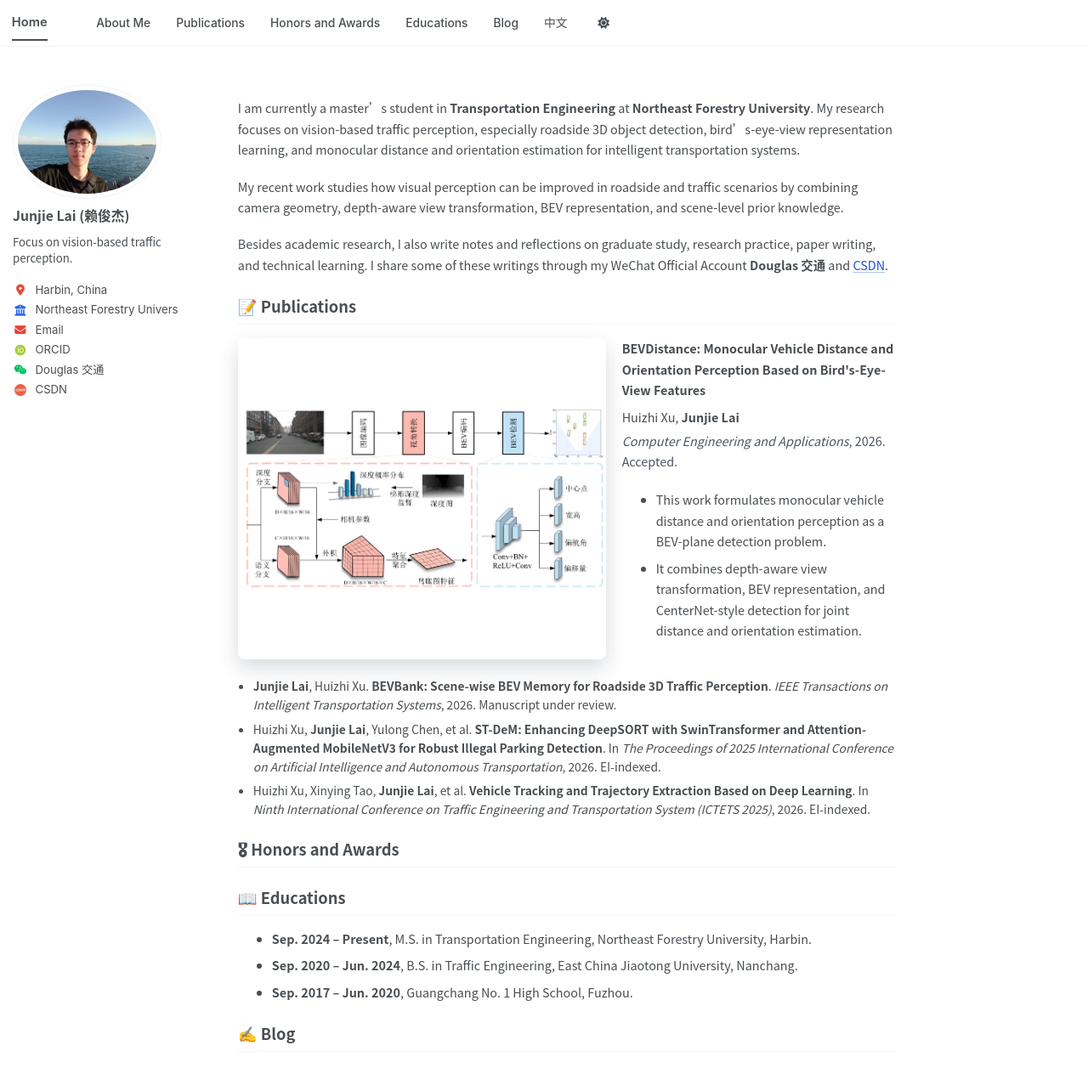
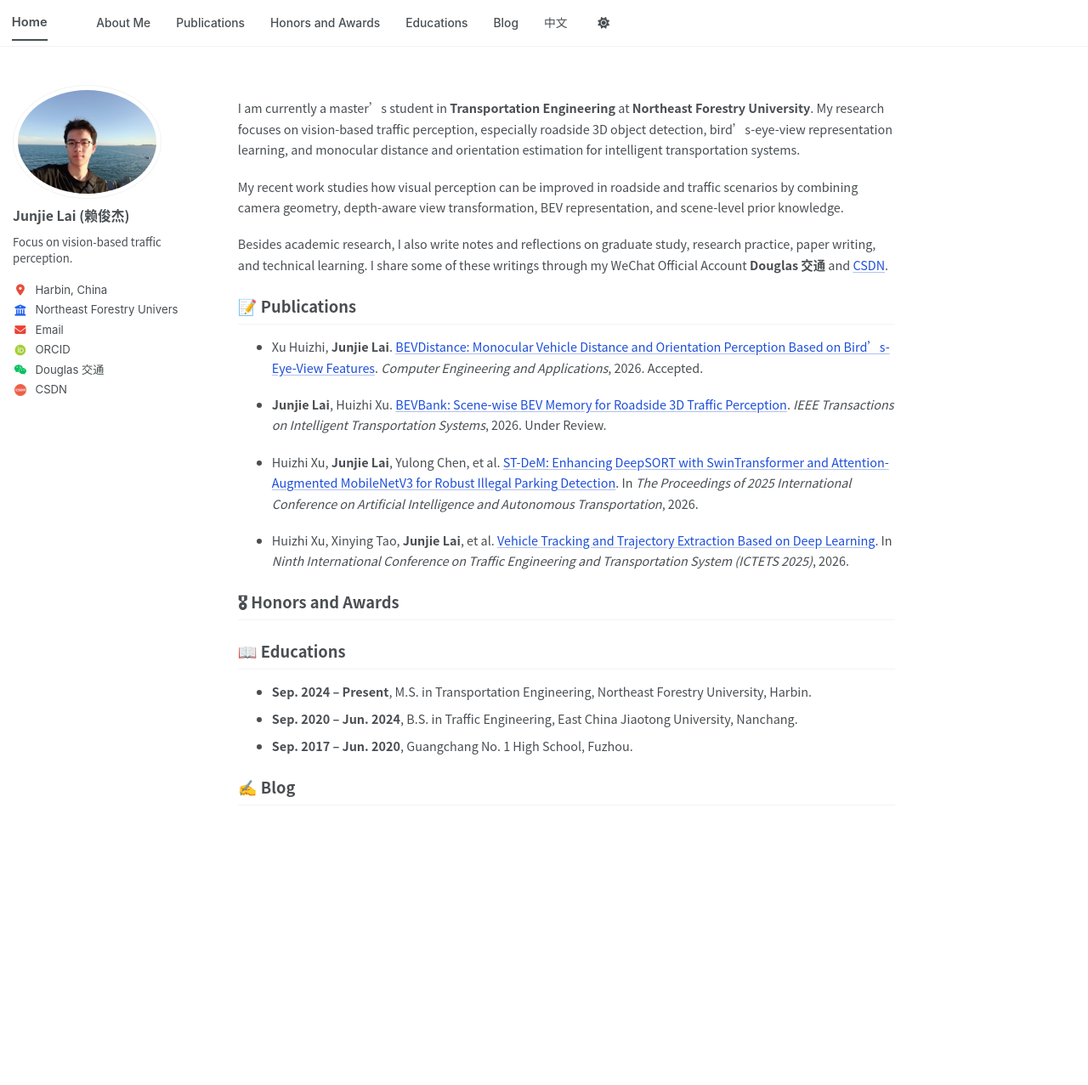
Before and after one commit to Douglassssss/Douglassssss.github.io, a Jekyll site: the page built from _pages/about.md, in a window 1280 px wide and 1317 px high. Shown: the top 1277 px of the window at 85% size. Built offline with Jekyll 4.4.1, drawn with Linux system fonts in a browser that asks for light colours; some web fonts are replaced; a script bundle is joined from its source files by our own code; library files that are not in the unit come from our copies.

Commit message:
Polish homepage style

```diff
--- a/_pages/about.md
+++ b/_pages/about.md
@@ -18,32 +18,13 @@ Besides academic research, I also write notes and reflections on graduate study,
 
 ## 📝 Publications {#publications}
 
-<div class="paper-box">
-  <div class="paper-box-image">
-    <img src="/images/bevdistance.jpg" alt="BEVDistance">
-  </div>
+- Xu Huizhi, **Junjie Lai**. [BEVDistance: Monocular Vehicle Distance and Orientation Perception Based on Bird's-Eye-View Features](). *Computer Engineering and Applications*, 2026. Accepted.
 
-  <div class="paper-box-text">
-    <p class="paper-title">BEVDistance: Monocular Vehicle Distance and Orientation Perception Based on Bird's-Eye-View Features</p>
+- **Junjie Lai**, Huizhi Xu. [BEVBank: Scene-wise BEV Memory for Roadside 3D Traffic Perception](). *IEEE Transactions on Intelligent Transportation Systems*, 2026. Under Review.
 
-<p class="paper-authors">Huizhi Xu, <strong>Junjie Lai</strong></p>
+- Huizhi Xu, **Junjie Lai**, Yulong Chen, et al. [ST-DeM: Enhancing DeepSORT with SwinTransformer and Attention-Augmented MobileNetV3 for Robust Illegal Parking Detection](). In *The Proceedings of 2025 International Conference on Artificial Intelligence and Autonomous Transportation*, 2026.
 
-<p class="paper-venue"><em>Computer Engineering and Applications</em>, 2026. Accepted.</p>
-
-<ul>
-  <li>This work formulates monocular vehicle distance and orientation perception as a BEV-plane detection problem.</li>
-  <li>It combines depth-aware view transformation, BEV representation, and CenterNet-style detection for joint distance and orientation estimation.</li>
-</ul>
-
-  </div>
-</div>
-
-<ul class="publication-list">
-  <li><strong>Junjie Lai</strong>, Huizhi Xu. <strong>BEVBank: Scene-wise BEV Memory for Roadside 3D Traffic Perception</strong>. <em>IEEE Transactions on Intelligent Transportation Systems</em>, 2026. Manuscript under review.</li>
-  <li>Huizhi Xu, <strong>Junjie Lai</strong>, Yulong Chen, et al. <strong>ST-DeM: Enhancing DeepSORT with SwinTransformer and Attention-Augmented MobileNetV3 for Robust Illegal Parking Detection</strong>. In <em>The Proceedings of 2025 International Conference on Artificial Intelligence and Autonomous Transportation</em>, 2026. EI-indexed.</li>
-  <li>Huizhi Xu, Xinying Tao, <strong>Junjie Lai</strong>, et al. <strong>Vehicle Tracking and Trajectory Extraction Based on Deep Learning</strong>. In <em>Ninth International Conference on Traffic Engineering and Transportation System (ICTETS 2025)</em>, 2026. EI-indexed.</li>
-</ul>
-
+- Huizhi Xu, Xinying Tao, **Junjie Lai**, et al. [Vehicle Tracking and Trajectory Extraction Based on Deep Learning](). In *Ninth International Conference on Traffic Engineering and Transportation System (ICTETS 2025)*, 2026.
 
 
 ## 🎖 Honors and Awards {#honors-and-awards}
--- a/_sass/_custom.scss
+++ b/_sass/_custom.scss
@@ -470,98 +470,3 @@ body {
   text-decoration: underline !important;
   text-underline-offset: 2px !important;
 }
-
-/* =========================================================
-Publications: clean image-text layout
-========================================================= */
-
-.paper-box {
-display: grid;
-grid-template-columns: 56% 1fr;
-column-gap: 1.25rem;
-align-items: stretch;
-margin: 1.1rem 0 1.35rem 0;
-padding: 0;
-border: none !important;
-background: transparent !important;
-box-shadow: none !important;
-}
-
-.paper-box-image {
-display: flex;
-align-items: stretch;
-justify-content: center;
-border: none !important;
-background: transparent !important;
-box-shadow: none !important;
-overflow: visible;
-}
-
-.paper-box-image img {
-display: block;
-width: 100%;
-height: auto;
-object-fit: contain;
-border: none !important;
-border-radius: 8px;
-background: transparent !important;
-box-shadow: 0 10px 24px rgba(15, 23, 42, 0.16);
-}
-
-.paper-box-text {
-min-width: 0;
-display: flex;
-flex-direction: column;
-justify-content: center;
-font-size: 0.92rem !important;
-line-height: 1.6 !important;
-}
-
-.paper-title {
-margin: 0 0 0.45rem 0 !important;
-font-size: 0.98rem !important;
-line-height: 1.45 !important;
-font-weight: 650 !important;
-}
-
-.paper-authors {
-margin: 0 0 0.25rem 0 !important;
-font-size: 0.9rem !important;
-line-height: 1.5 !important;
-}
-
-.paper-venue {
-margin: 0 0 0.45rem 0 !important;
-font-size: 0.9rem !important;
-line-height: 1.5 !important;
-color: #4b5563 !important;
-}
-
-.paper-summary {
-margin: 0 !important;
-font-size: 0.9rem !important;
-line-height: 1.6 !important;
-color: inherit !important;
-}
-
-.publication-list {
-margin-top: 0.85rem !important;
-padding-left: 1.2rem !important;
-}
-
-.publication-list li {
-margin-bottom: 0.42rem !important;
-font-size: 0.92rem !important;
-line-height: 1.6 !important;
-}
-
-@media screen and (max-width: 768px) {
-.paper-box {
-grid-template-columns: 1fr;
-row-gap: 0.9rem;
-}
-
-.paper-box-text {
-justify-content: flex-start;
-}
-}
```
Also changed, not shown: _pages/about-zh.md (+4 -22 lines).
